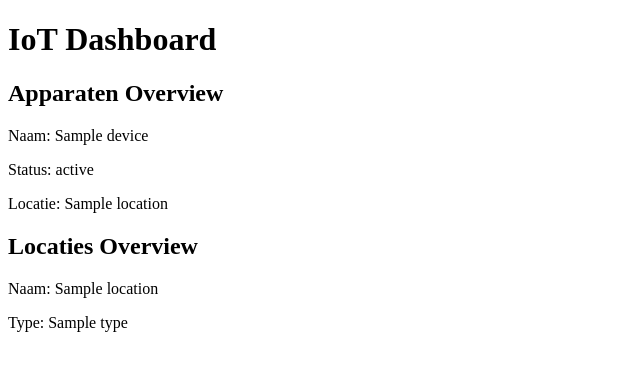
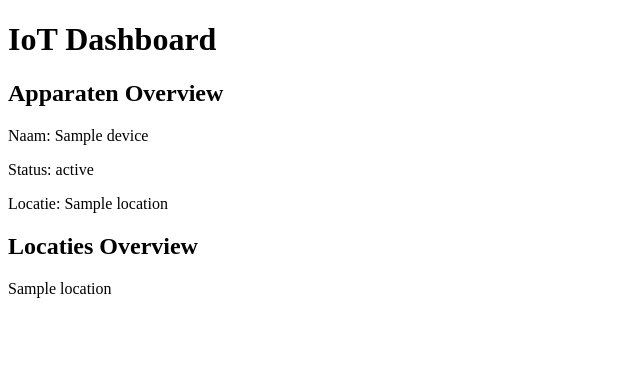
Before and after one commit to KenzoHa/Praktijkopdracht_JSON_API_Webserver, a Flask app: page / in a window 1280 px wide. Shown: the part 44-415 px from the top of the page, without its empty margins (0-640 px from the left). Run offline with Flask 3, Linux system fonts and the light colour scheme; a database or web service that is not in the repository returns one stand-in record (values such as "Sample title"); data that the repository does not hold is empty.

Commit message:
bugfix 'locations'
The 'locations' json-data is a list, not a dictionary. Made changes so that this is correct now.

```diff
--- a/templates/homepage.html
+++ b/templates/homepage.html
@@ -3,7 +3,6 @@ dit is een overzicht van wat je op de website kan vinden.
 - link om te gaan naar 'locaties'
 - info: wat kan je vinden op deze website
 
-<!-- homepage.html -->
 <!DOCTYPE html>
 <html>
 <head>
@@ -33,8 +32,7 @@ dit is een overzicht van wat je op de website kan vinden.
         <h2>Locaties Overview</h2>
         {% for location in locations %}
             <div>
-                <p>Naam: {{ location.name }}</p>
-                <p>Type: {{ location.type }}</p>
+                <p>{{ location }}</p>
             </div>
         {% endfor %}
     </section>
--- a/templates/locations.html
+++ b/templates/locations.html
@@ -17,9 +17,7 @@ op deze pagina worden alle 'locations' uit de lijst volledig weergegeven
 
     {% for location in locations %}
         <div>
-            <h2>{{ location.name }}</h2>
-            <p>ID: {{ location.id }}</p>
-            <p>Type: {{ location.type }}</p>
+            <h2>{{ location }}</h2>
         </div>
     {% endfor %}
 </body>
```
